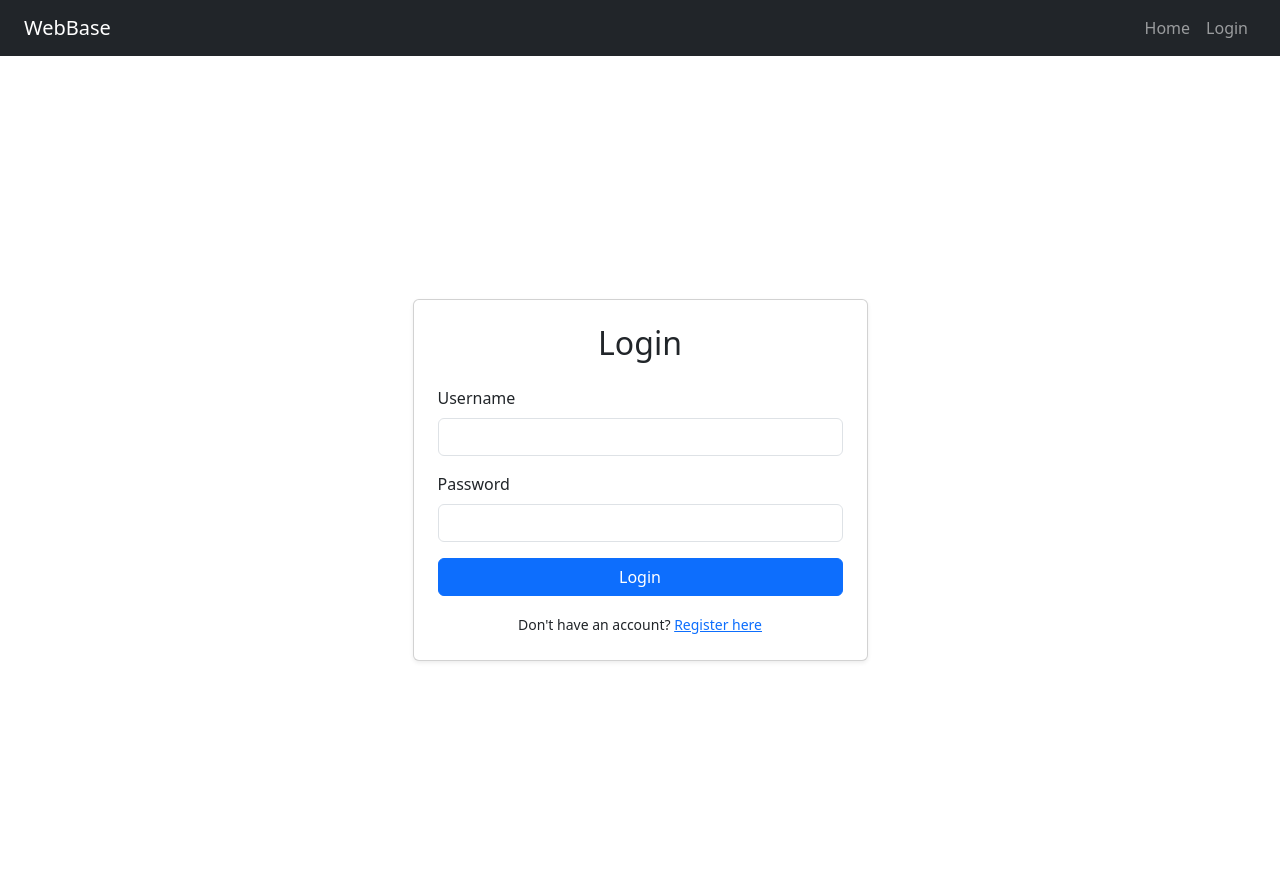
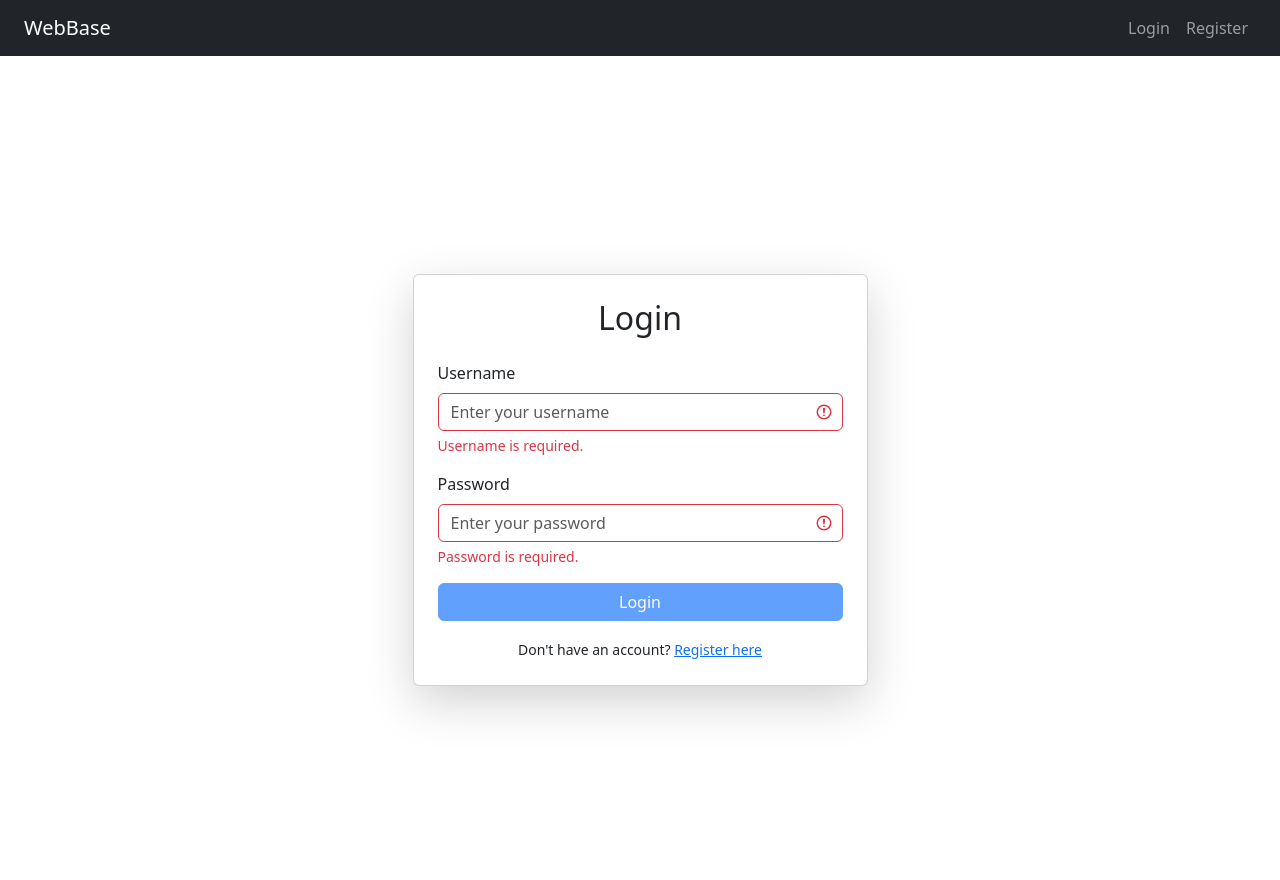
Before and after one commit to aslahea/EntryWay, a Django app: page /login/ in a window 1280 px wide. Run offline with Django 5.2, Linux system fonts and the light colour scheme.

Commit message:
implement proper validation for login page

```diff
--- a/Web_Base/static/js/validation.js
+++ b/Web_Base/static/js/validation.js
@@ -1,3 +1,167 @@
+// function showError(input, message) {
+//     const errorDiv = input.closest('.mb-3')?.querySelector('.error-message') ||
+//         input.closest('.form-check')?.querySelector('.error-message');
+//     input.classList.add('is-invalid');
+//     if (errorDiv) errorDiv.textContent = message;
+// }
+
+// function clearError(input) {
+//     input.classList.remove('is-invalid');
+//     const errorDiv = input.closest('.mb-3')?.querySelector('.error-message') ||
+//         input.closest('.form-check')?.querySelector('.error-message');
+//     if (errorDiv) errorDiv.textContent = '';
+// }
+
+// // Field Validators
+// function validateUsername(input) {
+//     const usernameRegex = /^[a-zA-Z0-9_]{3,20}$/;
+//     if (!input.value.trim()) {
+//         showError(input, 'Username is required.');
+//         return false;
+//     } else if (!usernameRegex.test(input.value)) {
+//         showError(input, 'Username must be 3-20 characters and contain only letters, numbers, or underscores.');
+//         return false;
+//     }
+//     clearError(input);
+//     return true;
+// }
+
+// function validateEmail(input) {
+//     const value = input.value.trim();
+//     const regex = /^[^\s@]+@[^\s@]+\.[^\s@]+$/;
+//     if (!regex.test(value)) {
+//         showError(input, 'Enter a valid email.');
+//         return false;
+//     }
+//     clearError(input);
+//     return true;
+// }
+
+// function validatePassword(input) {
+//     const value = input.value.trim();
+//     if (value.length < 8) {
+//         showError(input, 'Password must be at least 8 characters.');
+//         return false;
+//     }
+//     clearError(input);
+//     return true;
+// }
+
+// function validateConfirmPassword(passwordInput, confirmInput) {
+//     if (passwordInput.value !== confirmInput.value) {
+//         showError(confirmInput, 'Passwords do not match.');
+//         return false;
+//     }
+//     clearError(confirmInput);
+//     return true;
+// }
+
+// function validateDOB(input) {
+//     if (!input.value) {
+//         showError(input, 'Please select your date of birth.');
+//         return false;
+//     }
+//     clearError(input);
+//     return true;
+// }
+
+// function validateGender(input) {
+//     if (!input.value) {
+//         showError(input, 'Please select a gender.');
+//         return false;
+//     }
+//     clearError(input);
+//     return true;
+// }
+
+// function validateMaritalStatus() {
+//     const radios = document.getElementsByName('marital_status');
+//     let selected = false;
+//     // HTMLCollection, so use for loop
+//     for (let i = 0; i < radios.length; i++) {
+//         if (radios[i].checked) {
+//             selected = true;
+//             break;
+//         }
+//     }
+//     const container = radios[0]?.closest('.mb-3');
+//     const errorDiv = container?.querySelector('.error-message');
+//     if (!selected) {
+//         if (errorDiv) errorDiv.textContent = 'Select marital status';
+//         return false;
+//     }
+//     if (errorDiv) errorDiv.textContent = '';
+//     return true;
+// }
+
+// function validateTerms(input) {
+//     const errorDiv = input.closest('.form-check')?.querySelector('.error-message');
+//     if (!input.checked) {
+//         if (errorDiv) errorDiv.textContent = 'You must agree to the terms';
+//         input.classList.add('is-invalid');
+//         return false;
+//     }
+//     if (errorDiv) errorDiv.textContent = '';
+//     input.classList.remove('is-invalid');
+//     return true;
+// }
+
+// // Attach Form Validation
+// function attachFormValidation(formId) {
+//     const form = document.getElementById(formId);
+//     const submitBtn = document.getElementById("submitBtn");
+//     const username = document.getElementById("username");
+//     const email = document.getElementById("email");
+//     const password1 = document.getElementById("password1");
+//     const password2 = document.getElementById("password2");
+//     const dob = document.getElementById("dob");
+//     const gender = document.getElementById("gender");
+//     const terms = document.getElementById("terms");
+//     const maritalRadios = document.getElementsByName("marital_status");
+
+//     function validateAllFields() {
+//         const isValid =
+//             validateUsername(username) &&
+//             validateEmail(email) &&
+//             validatePassword(password1) &&
+//             validateConfirmPassword(password1, password2) &&
+//             validateDOB(dob) &&
+//             validateGender(gender) &&
+//             validateMaritalStatus() &&
+//             validateTerms(terms);
+
+//         submitBtn.disabled = !isValid;
+//         submitBtn.classList.toggle('disabled', !isValid);
+//     }
+
+//     // Listeners
+//     [username, email, password1, password2, dob, gender, terms].forEach(input => {
+//         input.addEventListener("input", validateAllFields);
+//         input.addEventListener("blur", validateAllFields);
+//         input.addEventListener("change", validateAllFields);
+//     });
+
+//     // HTMLCollection, so use for loop
+//     for (let i = 0; i < maritalRadios.length; i++) {
+//         maritalRadios[i].addEventListener("change", validateAllFields);
+//     }
+
+//     form.addEventListener("submit", function (e) {
+//         validateAllFields();
+//         if (submitBtn.disabled) {
+//             e.preventDefault();
+//         }
+//     });
+
+//     // Initial state
+//     validateAllFields();
+// }
+
+
+
+
+
+// ------------------ Shared Error Handlers ------------------
 function showError(input, message) {
     const errorDiv = input.closest('.mb-3')?.querySelector('.error-message') ||
         input.closest('.form-check')?.querySelector('.error-message');
@@ -12,7 +176,7 @@ function clearError(input) {
     if (errorDiv) errorDiv.textContent = '';
 }
 
-// Field Validators
+// ------------------ Registration Field Validators ------------------
 function validateUsername(input) {
     const usernameRegex = /^[a-zA-Z0-9_]{3,20}$/;
     if (!input.value.trim()) {
@@ -77,15 +241,14 @@ function validateGender(input) {
 function validateMaritalStatus() {
     const radios = document.getElementsByName('marital_status');
     let selected = false;
-    // HTMLCollection, so use for loop
+    const container = radios[0]?.closest('.mb-3');
+    const errorDiv = container?.querySelector('.error-message');
     for (let i = 0; i < radios.length; i++) {
         if (radios[i].checked) {
             selected = true;
             break;
         }
     }
-    const container = radios[0]?.closest('.mb-3');
-    const errorDiv = container?.querySelector('.error-message');
     if (!selected) {
         if (errorDiv) errorDiv.textContent = 'Select marital status';
         return false;
@@ -106,7 +269,7 @@ function validateTerms(input) {
     return true;
 }
 
-// Attach Form Validation
+// ------------------ Registration Form Validation ------------------
 function attachFormValidation(formId) {
     const form = document.getElementById(formId);
     const submitBtn = document.getElementById("submitBtn");
@@ -134,14 +297,12 @@ function attachFormValidation(formId) {
         submitBtn.classList.toggle('disabled', !isValid);
     }
 
-    // Listeners
     [username, email, password1, password2, dob, gender, terms].forEach(input => {
         input.addEventListener("input", validateAllFields);
         input.addEventListener("blur", validateAllFields);
         input.addEventListener("change", validateAllFields);
     });
 
-    // HTMLCollection, so use for loop
     for (let i = 0; i < maritalRadios.length; i++) {
         maritalRadios[i].addEventListener("change", validateAllFields);
     }
@@ -153,6 +314,50 @@ function attachFormValidation(formId) {
         }
     });
 
-    // Initial state
     validateAllFields();
 }
+
+// ------------------ Login Form Validation ------------------
+function attachLoginValidation(formId) {
+    const form = document.getElementById(formId);
+    const submitBtn = document.getElementById("loginBtn");
+    const username = document.getElementById("username");
+    const password = document.getElementById("password");
+
+    function validateLoginFields() {
+        let isValid = true;
+
+        // Username check
+        if (!username.value.trim()) {
+            showError(username, "Username is required.");
+            isValid = false;
+        } else {
+            clearError(username);
+        }
+
+        // Password check
+        if (!password.value.trim()) {
+            showError(password, "Password is required.");
+            isValid = false;
+        } else {
+            clearError(password);
+        }
+
+        submitBtn.disabled = !isValid;
+        submitBtn.classList.toggle('disabled', !isValid);
+    }
+
+    [username, password].forEach(input => {
+        input.addEventListener("input", validateLoginFields);
+        input.addEventListener("blur", validateLoginFields);
+    });
+
+    form.addEventListener("submit", function (e) {
+        validateLoginFields();
+        if (submitBtn.disabled) {
+            e.preventDefault();
+        }
+    });
+
+    validateLoginFields();
+}
--- a/Web_Base/web_app/templates/base.html
+++ b/Web_Base/web_app/templates/base.html
@@ -18,10 +18,9 @@
         <a class="navbar-brand" href="/">WebBase</a>
         <div class="collapse navbar-collapse">
             <ul class="navbar-nav ms-auto">
-                <li class="nav-item"><a class="nav-link" href="/">Home</a></li>
                 <li class="nav-item"><a class="nav-link" href="login/">Login</a></li>
-                <!-- <li class="nav-item"><a class="nav-link" href="/register">Register</a></li>
-                <li class="nav-item"><a class="nav-link" href="/user-management">User Management</a></li>
+                <li class="nav-item"><a class="nav-link" href="/register">Register</a></li>
+                <!-- <li class="nav-item"><a class="nav-link" href="/user-management">User Management</a></li>
                 <li class="nav-item"><a class="nav-link" href="/logout">Logout</a></li> -->
             </ul>
         </div>
--- a/Web_Base/web_app/templates/login.html
+++ b/Web_Base/web_app/templates/login.html
@@ -4,15 +4,15 @@
 {% block title %}Login{% endblock %}
 
 {% block content %}
-<div class="container vh-100 d-flex align-items-center justify-content-center">
+<div class="container vh-100 d-flex justify-content-center align-items-center">
     <div class="col-md-5">
-        <div class="card shadow-sm p-4">
+        <div class="card shadow-lg p-4">
             <h2 class="text-center mb-4">Login</h2>
 
             {% if messages %}
                 {% for message in messages %}
                     <div class="alert alert-{{ message.tags }} alert-dismissible fade show" role="alert">
-                        {{ message }}
+                        {{ message|safe }}
                         <button type="button" class="btn-close" data-bs-dismiss="alert" aria-label="Close"></button>
                     </div>
                 {% endfor %}
@@ -21,19 +21,22 @@
             <form method="POST" id="loginForm" novalidate>
                 {% csrf_token %}
 
+                <!-- Username -->
                 <div class="mb-3">
                     <label for="username" class="form-label">Username</label>
-                    <input type="text" name="username" id="username" class="form-control" required>
-                    <div class="invalid-feedback">Username is required and should not contain special characters.</div>
+                    <input type="text" class="form-control" id="username" name="username" placeholder="Enter your username">
+                    <div class="error-message text-danger small mt-1"></div>
                 </div>
 
+                <!-- Password -->
                 <div class="mb-3">
                     <label for="password" class="form-label">Password</label>
-                    <input type="password" name="password" id="password" class="form-control" required>
-                    <div class="invalid-feedback">Password is required.</div>
+                    <input type="password" class="form-control" id="password" name="password" placeholder="Enter your password">
+                    <div class="error-message text-danger small mt-1"></div>
                 </div>
 
-                <button type="submit" class="btn btn-primary w-100">Login</button>
+                <!-- Submit -->
+                <button type="submit" class="btn btn-primary w-100" id="loginBtn">Login</button>
             </form>
 
             <div class="text-center mt-3">
@@ -43,11 +46,11 @@
     </div>
 </div>
 
+<!-- Link your custom validation JS -->
 <script src="{% static 'js/validation.js' %}"></script>
+
+<!-- Initialize login validation -->
 <script>
-    attachFormValidation("loginForm", [
-        { id: "username", type: "username" },
-        { id: "password", type: "password" }
-    ]);
+    attachLoginValidation("loginForm");
 </script>
 {% endblock %}
--- a/Web_Base/web_app/views.py
+++ b/Web_Base/web_app/views.py
@@ -26,7 +26,7 @@ def login_view(request):
             if not user.is_deleted:
                 login(request, user)
                 messages.success(request, "Login successful.")
-                return redirect('home')  # Replace with your home URL name
+                return redirect('home')
             else:
                 messages.error(request, "Your account has been deactivated.")
                 return redirect('login')
@@ -123,6 +123,6 @@ def register_view(request):
         # """)
 
         messages.success(request, "Registration successful. Please log in.")
-        return redirect('login.html')
+        return redirect('login')
 
     return render(request, 'register.html')
```
